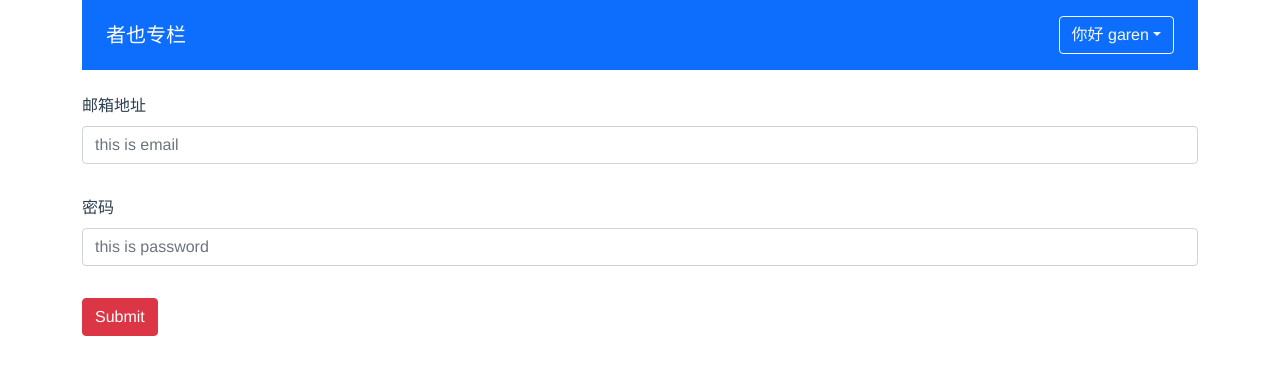
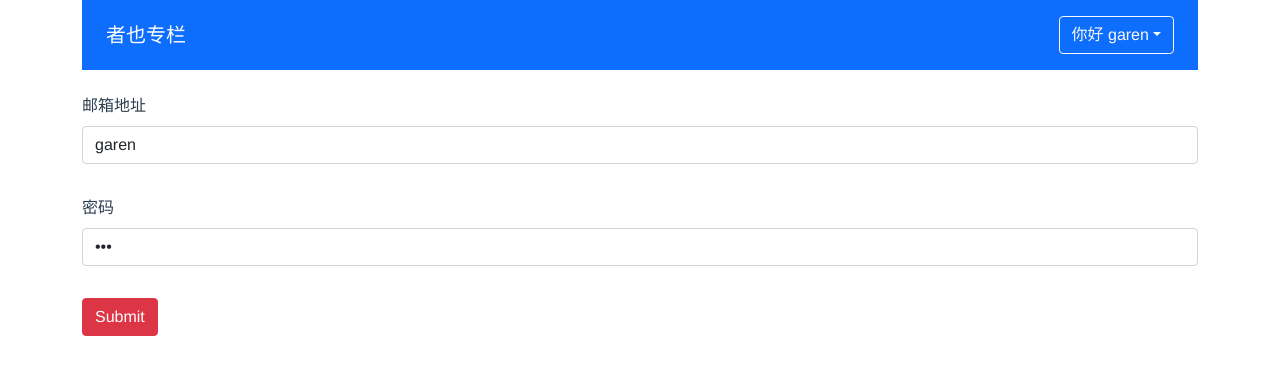
Before and after one commit to WangXiaoyugg/mini-zhihu, a Vue app: page / in a window 1280 px wide. Shown: the top 374 px of the page. Built offline with nearby package versions, Linux system fonts and the light colour scheme.

Commit message:
feat: ValidateForm支持onSubmit和resetForm

```diff
--- a/src/App.vue
+++ b/src/App.vue
@@ -1,7 +1,7 @@
 <template>
   <div class="container">
     <global-header :user="currentUser"></global-header>
-    <validate-form @form-submit="onFormSubmit">
+    <validate-form @form-submit="onFormSubmit" ref="formRef">
       <div class="mb-3">
         <label class="form-label">邮箱地址</label>
         <validate-input
@@ -14,8 +14,8 @@
       <div class="mb-3">
         <label class="form-label">密码</label>
         <validate-input
-          :rules="emailRules"
-          v-model="emailVal"
+          :rules="passwordRules"
+          v-model="passwordVal"
           placeholder="this is password"
           type='password'
         ></validate-input>
@@ -28,11 +28,11 @@
 </template>
 
 <script lang="ts">
-import { defineComponent, ref } from 'vue'
+import { defineComponent, onMounted, Ref, ref } from 'vue'
 import 'bootstrap/dist/css/bootstrap.min.css'
 import GlobalHeader, { UserProps } from './components/GlobalHeader.vue'
 import ValidateInput, { RulesProp } from './components/ValidateInput.vue'
-import ValidateForm from './components/ValidateForm.vue'
+import ValidateForm, { FormInstance } from './components/ValidateForm.vue'
 const currentUser: UserProps = {
   isLogin: true,
   name: 'garen',
@@ -42,6 +42,9 @@ const emailRules: RulesProp = [
   { type: 'required', message: '电子邮箱地址不能为空' },
   { type: 'email', message: '请输入正确的电子邮箱' }
 ]
+const passwordRules: RulesProp = [
+  { type: 'required', message: '密码不能为空' }
+]
 export default defineComponent({
   name: 'App',
   components: {
@@ -50,17 +53,25 @@ export default defineComponent({
     ValidateForm
   },
   setup () {
-    const emailVal = ref('')
+    const emailVal = ref('garen')
+    const passwordVal = ref('123')
+    const formRef = ref<FormInstance| HTMLFormElement | null>(null)
     const onFormSubmit = (result: boolean) => {
       console.log('onFormSubmit', result)
+      if (formRef.value) {
+        formRef.value.resetForm()
+      }
     }
 
     return {
       // list: testData,
       currentUser,
+      emailVal,
       emailRules,
-      emailVal,
-      onFormSubmit
+      passwordVal,
+      passwordRules,
+      onFormSubmit,
+      formRef
     }
   }
 })
--- a/src/components/ValidateForm.vue
+++ b/src/components/ValidateForm.vue
@@ -10,16 +10,41 @@
 </template>
 
 <script lang="ts">
-import { defineComponent } from 'vue'
-
+import { defineComponent, onUnmounted } from 'vue'
+import mitt from 'mitt'
+import { InputInstance } from './ValidateInput.vue'
+export const mitter = mitt()
+export interface FormInstance {
+  onSubmit: () => void;
+  resetForm: () => void;
+}
+type getInputInstance = () => InputInstance;
 export default defineComponent({
   emits: ['form-submit'],
   setup (props, context) {
+    let inputInstances: InputInstance[] = []
     const onSubmit = () => {
-      context.emit('form-submit', true)
+      const result = inputInstances.map(input => {
+        input.validate()
+      }).every(result => result)
+      context.emit('form-submit', result)
     }
+    const resetForm = () => {
+      inputInstances.forEach(input => input.reset())
+    }
+    const callback = (inputInstance: InputInstance) => {
+      inputInstances.push(inputInstance)
+    }
+
+    mitter.on<any>('form-item-created', callback)
+
+    onUnmounted(() => {
+      mitter.off<any>('form-item-created', callback)
+      inputInstances = []
+    })
     return {
-      onSubmit
+      onSubmit,
+      resetForm
     }
   }
 })
--- a/src/components/ValidateInput.vue
+++ b/src/components/ValidateInput.vue
@@ -13,7 +13,8 @@
 </template>
 
 <script lang="ts">
-import { defineComponent, PropType, reactive } from 'vue'
+import { defineComponent, PropType, reactive, onMounted } from 'vue'
+import { mitter } from './ValidateForm.vue'
 const emailReg = /^[a-zA-Z0-9.!#$%&’*+/=?^_`{|}~-]+@[a-zA-Z0-9-]+(?:\.[a-zA-Z0-9-]+)*$/
 
 interface RuleProp {
@@ -21,6 +22,13 @@ interface RuleProp {
   message: string;
 }
 export type RulesProp = RuleProp []
+export interface InputInstance {
+  val: string;
+  error: boolean;
+  message: string;
+  validate: () => boolean;
+  reset: () => void;
+}
 export default defineComponent({
   props: {
     rules: Array as PropType<RulesProp>,
@@ -37,6 +45,9 @@ export default defineComponent({
       const targetVal = (e.target as HTMLInputElement).value
       inputRef.val = targetVal
       context.emit('update:modelValue', targetVal)
+    }
+    const resetInput = () => {
+      inputRef.val = ''
     }
     const validateInput = () => {
       if (props.rules) {
@@ -56,8 +67,20 @@ export default defineComponent({
           return passed
         })
         inputRef.error = !allPassed
+        return allPassed
+      }
+      return true
+    }
+    const getInputInstance: () => InputInstance = () => {
+      return {
+        ...inputRef,
+        validate: validateInput,
+        reset: resetInput
       }
     }
+    onMounted(() => {
+      mitter.emit('form-item-created', getInputInstance())
+    })
     return {
       inputRef,
       validateInput,
```
